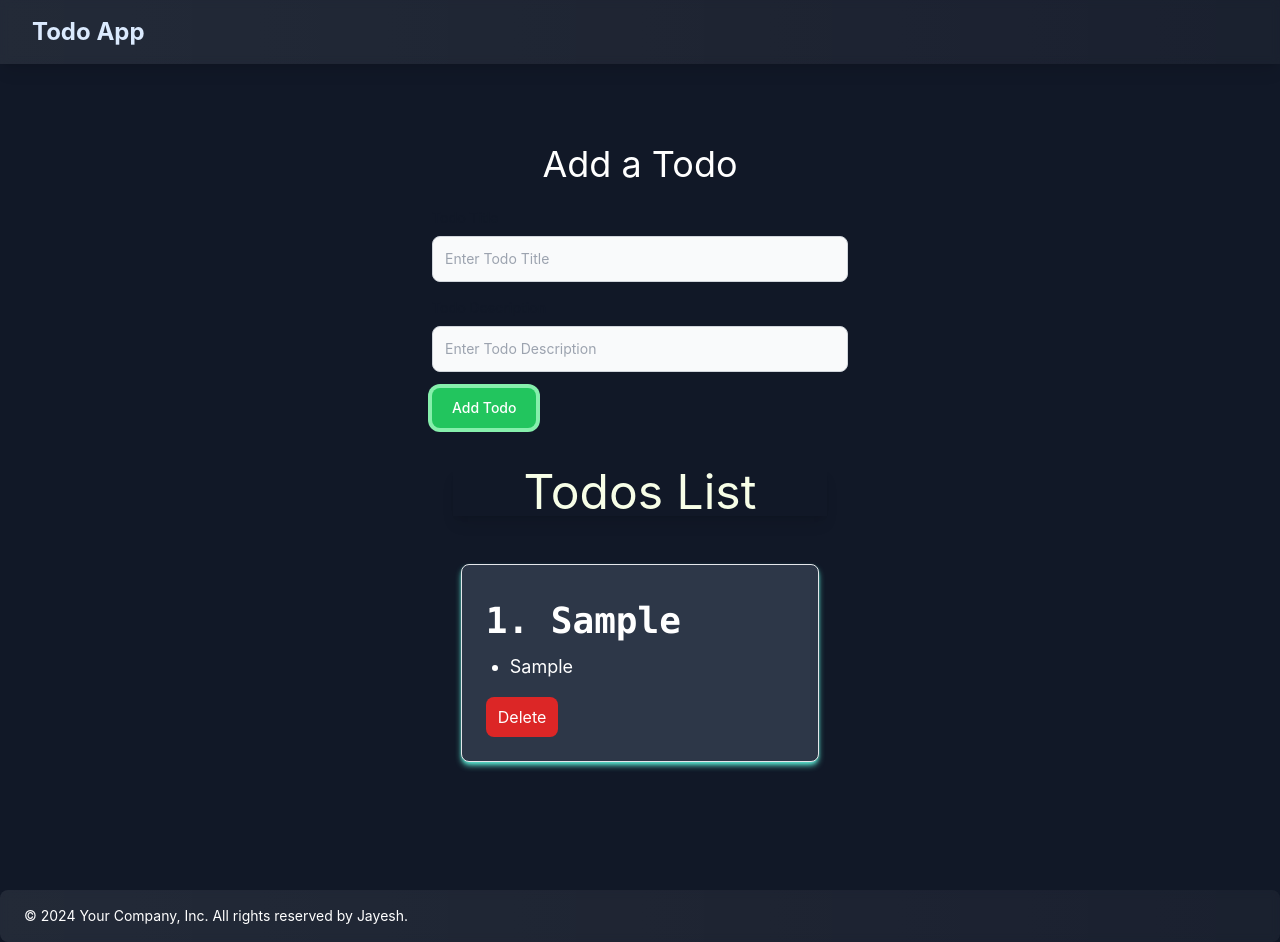
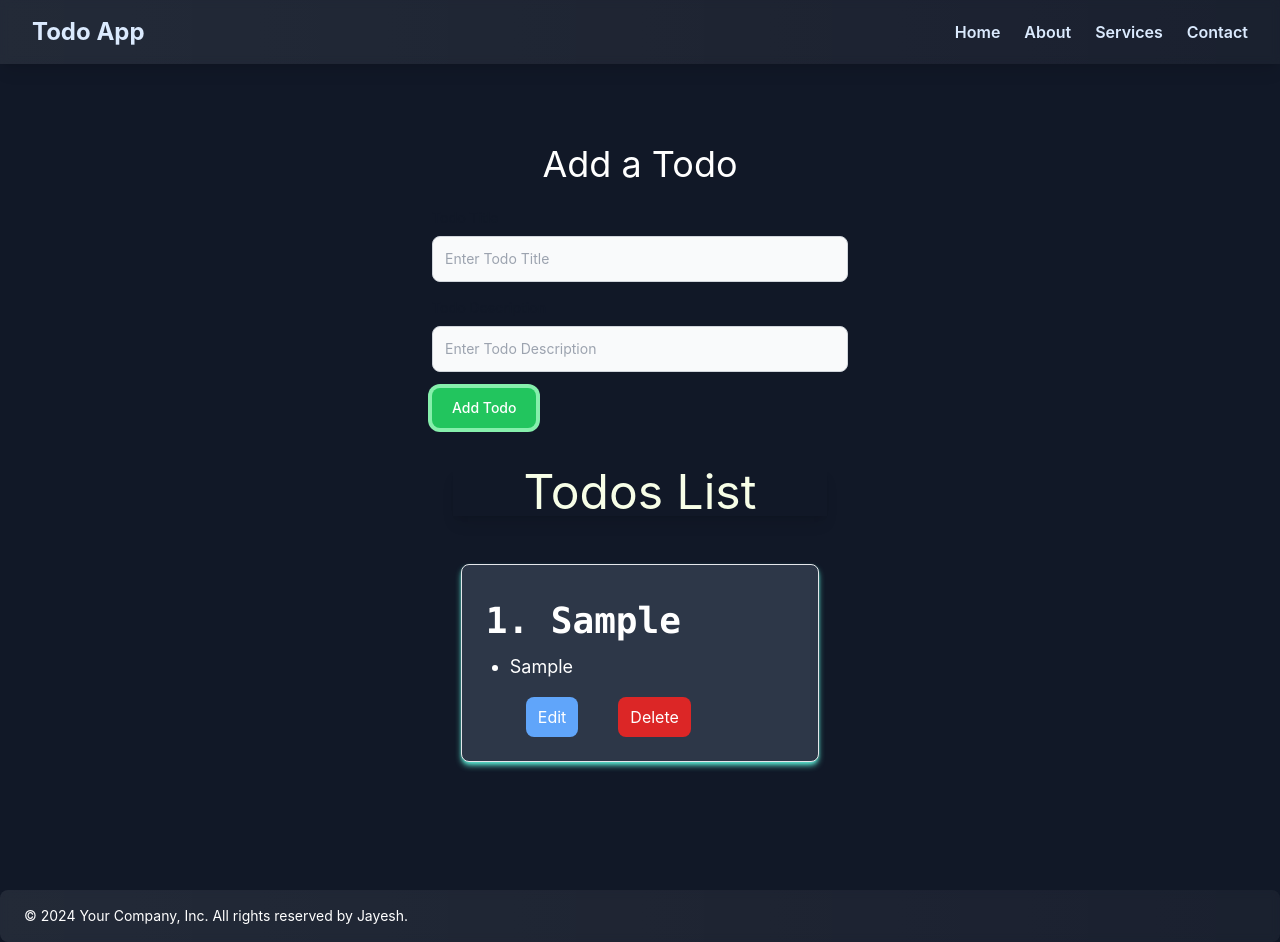
Before and after one commit to jayeshpal001/to-do-app, a React (Create React App) app: page / in a window 1280 px wide. Both pictures are taken after typing "Sample", "Sample" into the empty fields and a click on the button "Add Todo". Built offline with nearby package versions, Linux system fonts and the light colour scheme.

Commit message:
Now, everything is done up to the delete button.

```diff
--- a/src/App.js
+++ b/src/App.js
@@ -5,7 +5,7 @@ import { AddTodo } from "./components/AddTodo";
 import { useState } from "react";
 import { About } from "./components/About";
 import Footer from "./components/Footer";
-import { BrowserRouter as Router, Routes, Route, Link } from "react-router-dom";
+import { BrowserRouter as Router, Routes, Route} from "react-router-dom";
 function App() {
   let initTodo;
   if (localStorage.getItem("todos") === null) {
--- a/src/components/Navbar.js
+++ b/src/components/Navbar.js
@@ -1,7 +1,7 @@
 import React from "react";
 // import { useState } from "react";
 // import { Menu, X } from "lucide-react"; // Import icons for mobile menu
-
+import {Link} from "react-router-dom";
 export default function Navbar() {
   // const [isOpen, setIsOpen] = useState(false);
 
@@ -13,12 +13,12 @@ export default function Navbar() {
           <div className="text-2xl font-bold text-blue-100">Todo App</div>
 
           {/* Desktop Menu */}
-          {/* <div className="hidden md:flex space-x-6 font-semibold">
-            <a href="#" className="hover:text-yellow-300 text-blue-100">Home</a>
-            <a href="#" className="hover:text-yellow-300 text-blue-100">About</a>
-            <a href="#" className="hover:text-yellow-300 text-blue-100">Services</a>
-            <a href="#" className="hover:text-yellow-300 text-blue-100">Contact</a>
-          </div> */}
+          <div className="hidden md:flex space-x-6 font-semibold">
+            <Link to="/" className="hover:text-yellow-300 text-blue-100">Home</Link>
+            <Link to="/about" className="hover:text-yellow-300 text-blue-100">About</Link>
+            <Link to="#" className="hover:text-yellow-300 text-blue-100">Services</Link>
+            <Link to="#" className="hover:text-yellow-300 text-blue-100">Contact</Link>
+          </div>
 
           {/* Mobile Menu Button */}
           {/* <button
@@ -33,10 +33,10 @@ export default function Navbar() {
       {/* Mobile Menu Dropdown */}
       {/* {isOpen && (
         <div className="md:hidden bg-gradient-to-r from-cyan-500/30 to-blue-500/30  backdrop-blur-md shadow-lg p-4 space-y-2">
-          <a href="#" className="block hover:text-gray-300">Home</a>
-          <a href="#" className="block hover:text-gray-300">About</a>
-          <a href="#" className="block hover:text-gray-300">Services</a>
-          <a href="#" className="block hover:text-gray-300">Contact</a>
+          <Link to="#" className="block hover:text-gray-300">Home</Link>
+          <Link to="#" className="block hover:text-gray-300">About</Link>
+          <Link to="#" className="block hover:text-gray-300">Services</Link>
+          <Link to="#" className="block hover:text-gray-300">Contact</Link>
         </div>
       )} */}
     </nav>
--- a/src/components/TodoItems.js
+++ b/src/components/TodoItems.js
@@ -14,15 +14,17 @@ export const TodoItems = ({ todo, onDelete }) => {
         <h3 className="text-2xl sm:text-3xl md:text-4xl font-mono font-extrabold py-3">
           {todo.sno}. {todo.title}
         </h3>
-        <ul className="list-disc text-base sm:text-lg px-4 sm:px-6">
+        <ul className="list-disc text-base sm:text-lg px-4 sm:px-6 ">
           <li>{todo.desc}</li>
         </ul>
+        <button className="mx-10 bg-blue-400 text-white rounded-lg px-3 py-2 mt-4 hover:bg-red-700 transition duration-300">Edit</button>
         <button
           className="bg-red-600 text-white rounded-lg px-3 py-2 mt-4 hover:bg-red-700 transition duration-300"
           onClick={() => onDelete(todo)}
         >
           Delete
         </button>
+
       </div>
     </div>
   );
--- a/src/components/Todos.js
+++ b/src/components/Todos.js
@@ -9,7 +9,7 @@ export const Todos = ({ todos, onDelete }) => {
         <p className="text-red-500 text-2xl text-center mt-5">No Todos to display</p>
       ) : (
         todos.map((items) => {
-          return(<><TodoItems todo={items} key={items.sno} onDelete={onDelete} /></> )
+          return(<TodoItems todo={items} key={items.sno} onDelete={onDelete} />)
         })
       )}
     </div>
```
